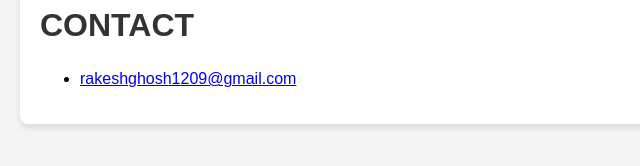
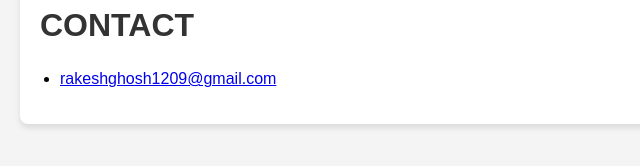
Before and after one commit to Rakesh-078/Resume, a plain HTML site: page index.html in a window 1280 px wide. Shown: the part 1282-1448 px from the top of the page, 0-640 px from the left. Before the commit the page ends 1426 px from the top, so only its background shows below. Drawn offline with Linux system fonts and the light colour scheme.

Commit message:
Update index.html

```diff
--- a/index.html
+++ b/index.html
@@ -11,6 +11,7 @@
             margin: 0;
             padding: 0;
             background-color: #f4f4f4;
+            padding-bottom: 80px; /* Adds space at the bottom to prevent footer overlap */
         }
 
         /* Header styles */
@@ -90,6 +91,7 @@
             position: fixed;
             bottom: 0;
             width: 100%;
+            left: 0; /* Ensures full width */
         }
 
         footer a {
@@ -99,6 +101,11 @@
 
         footer a:hover {
             text-decoration: underline;
+        }
+
+        /* Contact section styles */
+        #con ul {
+            padding-left: 20px; /* Adds padding to the left of the contact list */
         }
     </style>
 </head>
```
